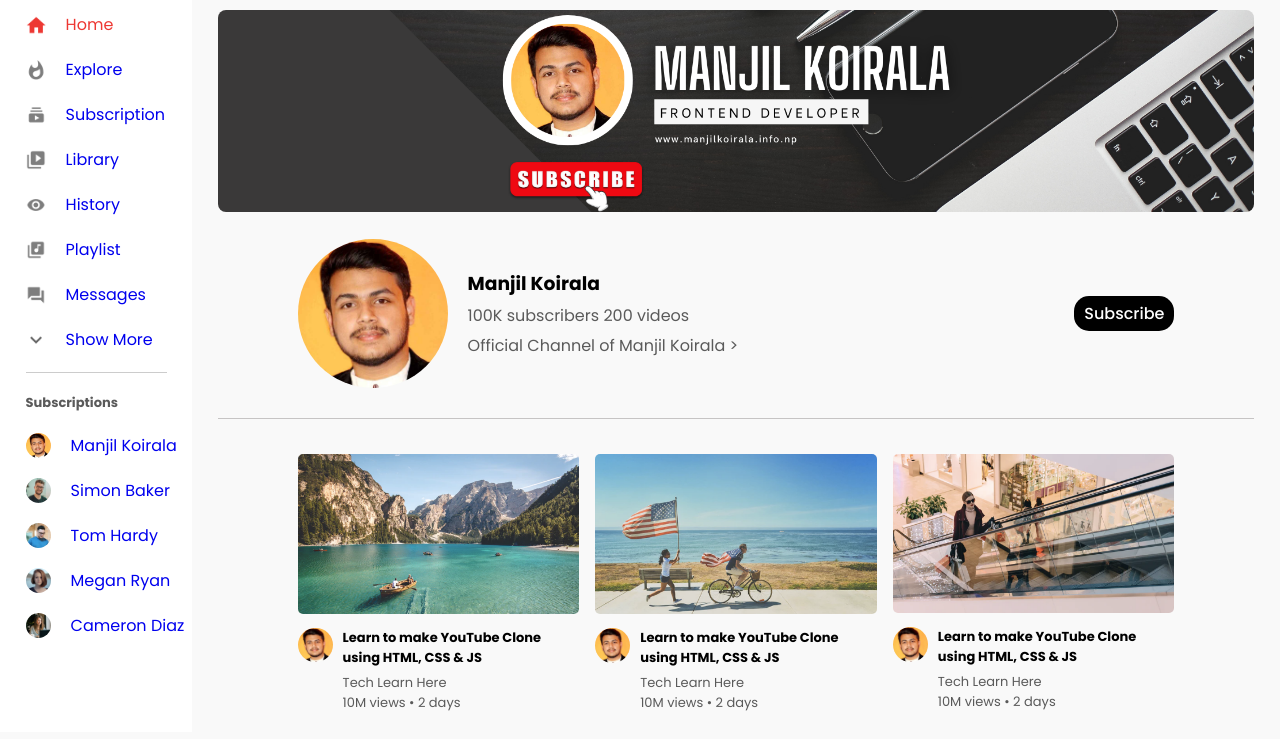
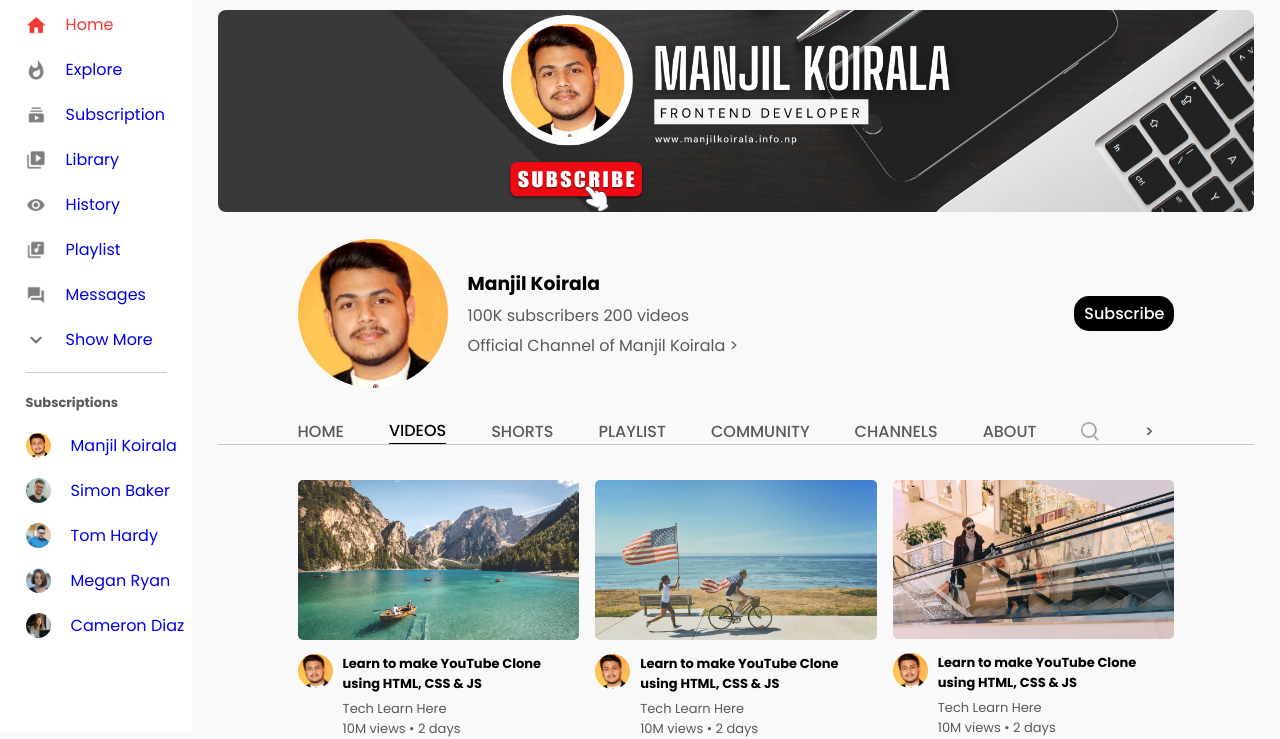
Before and after one commit to manjilkoirala/YouTube-Clone, a plain HTML site: page index.html in a window 1280 px wide. Shown: the part 68-807 px from the top of the page. Drawn offline with Linux system fonts and the light colour scheme.

Commit message:
Added sub navbar in channel page

```diff
--- a/index.html
+++ b/index.html
@@ -67,6 +67,17 @@
                 </div>
                 <a href="#"><div class="subscribe">Subscribe</div></a>
             </div>
+            <div class="btn flex-div">
+            <p>HOME</p>
+            <p class="active">VIDEOS</p>
+            <p>SHORTS</p>
+            <p>PLAYLIST</p>
+            <p class="hide">COMMUNITY</p>
+            <p class="hide">CHANNELS</p>
+            <p class="hide">ABOUT</p>
+            <img src="images/search.png" class="search-icon">
+            <p class="arrow">></p>
+        </div>
         </div>
 
         <div class="list-container">
--- a/style.css
+++ b/style.css
@@ -209,6 +209,35 @@ nav{
     font-size: 16px;
 }
 
+.channel-container .btn{
+
+    margin-left: 80px;
+    margin-right: 80px;
+    cursor: pointer;
+    color: #5a5a5a;
+    font-weight: 500;
+}
+.channel-container .search-icon{
+    width: 18px;
+    margin-right: 45px;
+}
+.channel-container .btn p{
+    margin-right: 45px;
+
+}
+.channel-container .btn p:hover{
+    color: black
+}
+
+.channel-container .btn .active{
+    color: black;
+    border-bottom: 1px solid black;
+
+   left: 0;
+
+}
+
+
 .list-container{
     display: grid;
     grid-template-columns: repeat(auto-fit,minmax(250px,1fr));
@@ -292,6 +321,16 @@ border-radius: 5px;
     margin-left:0 ;
     margin-right: 0;
    }
+   .channel-container .btn{
+
+    margin-left: 0;
+    margin-right: 0;
 
 
 }
+
+.channel-container .hide{
+    display: none;
+}
+
+}
```
